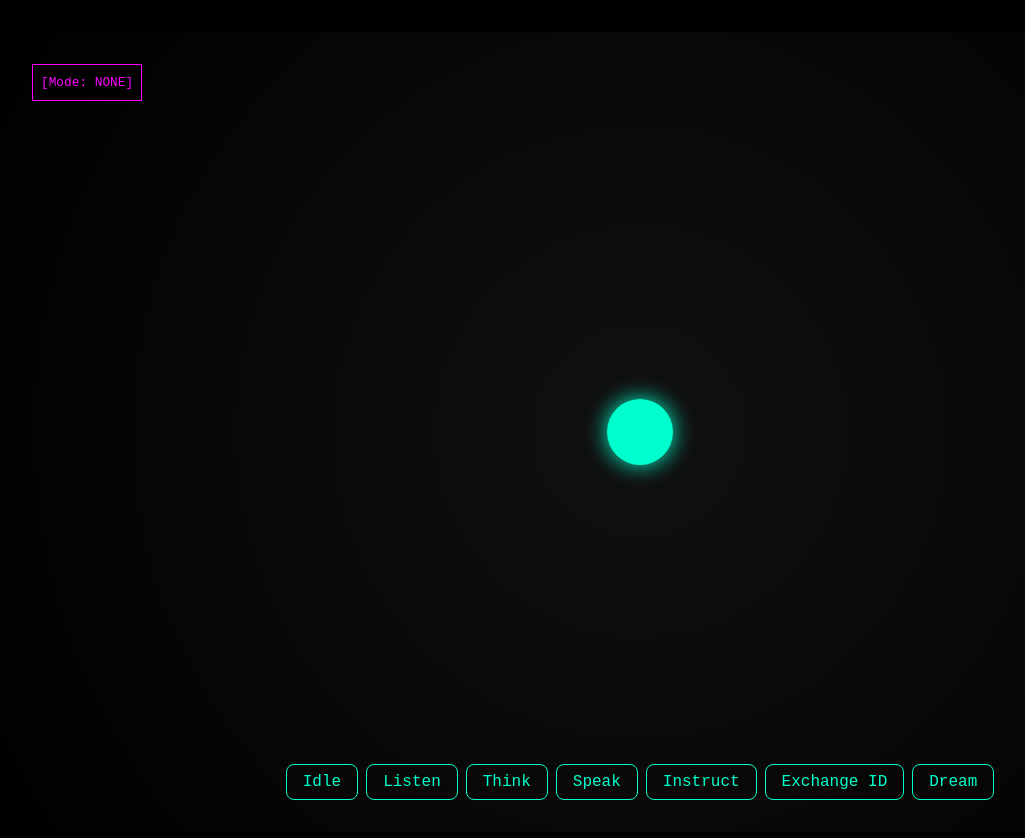
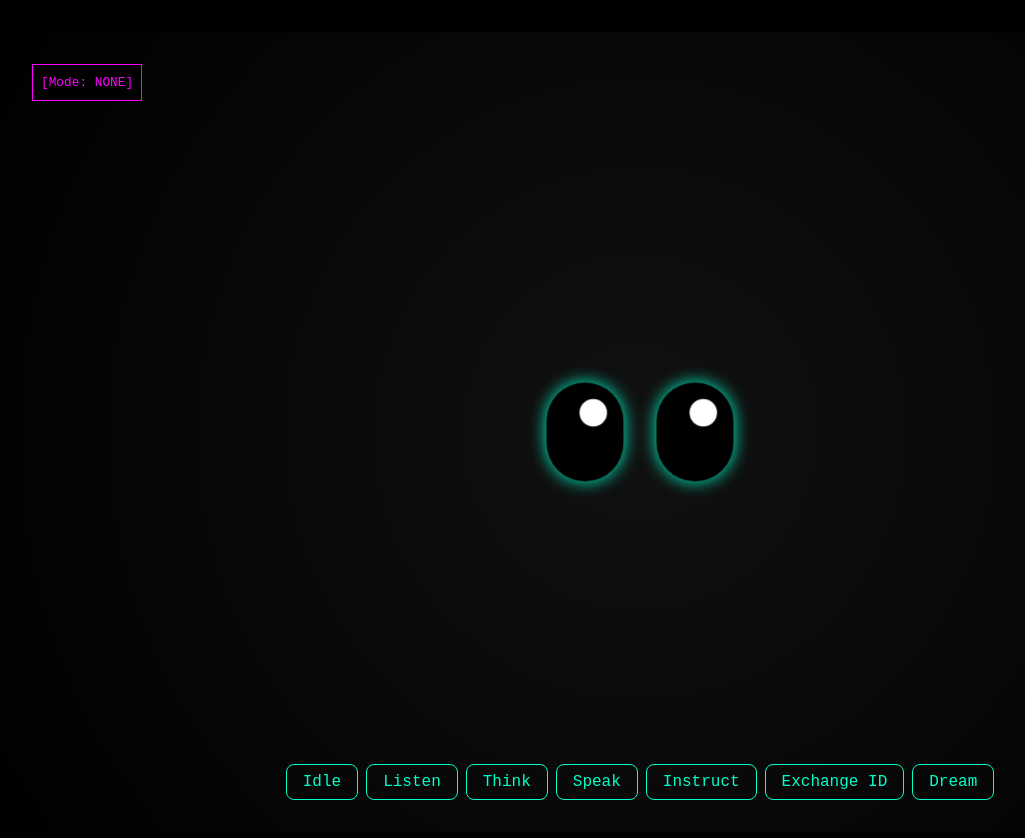
Before and after one commit to ANFAIA/ANFAIA_Hack, a Svelte app in the folder frontend/: page / in a window 1280 px wide. Shown: the top 838 px of the page, without its empty margins (32-1057 px from the left). Built offline with nearby package versions, Linux system fonts and the light colour scheme; no server answers.

Commit message:
style: replace core eye with two black cute eyes reflecting the media stream

```diff
--- a/frontend/src/App.svelte
+++ b/frontend/src/App.svelte
@@ -19,21 +19,24 @@
 
   // Camera & Streaming Logic
   let videoElement: HTMLVideoElement;
+  let leftEyeVideo: HTMLVideoElement;
+  let rightEyeVideo: HTMLVideoElement;
   let streamMode = "NONE"; // PICTURES, VIDEO_AUDIO, AUDIO_QR
+  let activeStream: MediaStream | null = null;
 
   onMount(async () => {
     try {
-      const stream = await navigator.mediaDevices.getUserMedia({ video: { facingMode: 'environment' }, audio: true });
-      if (videoElement) {
-        videoElement.srcObject = stream;
-        videoElement.play();
-      }
+      activeStream = await navigator.mediaDevices.getUserMedia({ video: { facingMode: 'environment' }, audio: true });
       // Start continuous scanning loop
       scanEnvironment();
     } catch (err) {
       console.error("Camera access denied or unavailable", err);
     }
   });
+
+  $: if (videoElement && activeStream) { videoElement.srcObject = activeStream; videoElement.play(); }
+  $: if (leftEyeVideo && activeStream) { leftEyeVideo.srcObject = activeStream; leftEyeVideo.play(); }
+  $: if (rightEyeVideo && activeStream) { rightEyeVideo.srcObject = activeStream; rightEyeVideo.play(); }
 
   function scanEnvironment() {
     setInterval(() => {
@@ -81,7 +84,18 @@
               <img src={qrCodeUrl} alt="Identity QR Code" class="qr-code" />
             </div>
           {:else}
-            <div class="core-eye" />
+            <div class="cute-eyes">
+              <div class="eye left-eye">
+                <div class="eye-reflection">
+                   <video bind:this={leftEyeVideo} class="reflection-cam" autoplay playsinline muted></video>
+                </div>
+              </div>
+              <div class="eye right-eye">
+                <div class="eye-reflection">
+                   <video bind:this={rightEyeVideo} class="reflection-cam" autoplay playsinline muted></video>
+                </div>
+              </div>
+            </div>
           {/if}
         </div>
 
@@ -180,30 +194,57 @@
   }
 
   .bot-face {
-    width: 150px;
+    width: 300px;
     height: 150px;
-    border-radius: 50%;
     display: flex;
     justify-content: center;
     align-items: center;
     transition: all 0.3s ease;
   }
 
-  .core-eye {
-    width: 60px;
-    height: 60px;
-    border-radius: 50%;
-    background: #00ffcc;
-    box-shadow: 0 0 20px #00ffcc;
+  .cute-eyes {
+    display: flex;
+    gap: 40px;
+    justify-content: center;
+    align-items: center;
+    width: 100%;
+  }
+
+  .eye {
+    width: 70px;
+    height: 90px;
+    background-color: #000;
+    border-radius: 50px;
+    position: relative;
+    overflow: hidden;
+    box-shadow: 0 0 15px #00ffcc;
     transition: all 0.3s ease;
   }
 
+  .eye-reflection {
+    position: absolute;
+    top: 15px;
+    right: 15px;
+    width: 25px;
+    height: 25px;
+    border-radius: 50%;
+    overflow: hidden;
+    background: #fff;
+  }
+
+  .reflection-cam {
+    width: 100%;
+    height: 100%;
+    object-fit: cover;
+    opacity: 0.9;
+  }
+
   /* State Animations */
-  .state-STATE_IDLE .core-eye { animation: pulse 2s infinite ease-in-out; }
-  .state-STATE_LISTENING .core-eye { box-shadow: 0 0 50px #00ffcc, 0 0 100px #00ffcc; transform: scale(1.2); }
-  .state-STATE_THINKING .core-eye { animation: rotate 0.5s infinite linear; border-top: 5px solid #fff; }
-  .state-STATE_SPEAKING .core-eye { animation: speak 0.2s infinite alternate; }
-  .state-STATE_INSTRUCTING .core-eye { background: #ffcc00; box-shadow: 0 0 20px #ffcc00; }
+  .state-STATE_IDLE .eye { animation: pulse 2s infinite ease-in-out; }
+  .state-STATE_LISTENING .eye { box-shadow: 0 0 30px #00ffcc, 0 0 60px #00ffcc; transform: scale(1.2); }
+  .state-STATE_THINKING .cute-eyes { animation: lookAround 2s infinite ease-in-out; }
+  .state-STATE_SPEAKING .eye { animation: speak 0.2s infinite alternate; }
+  .state-STATE_INSTRUCTING .eye { box-shadow: 0 0 20px #ffcc00; }
   .state-STATE_EXCHANGING_IDENTITY { animation: mouthOpen 0.5s forwards; }
 
   .bot-mouth-open {
@@ -228,8 +269,10 @@
     50% { transform: scale(1.1); opacity: 1; }
     100% { transform: scale(1); opacity: 0.8; }
   }
-  @keyframes rotate {
-    100% { transform: rotate(360deg); }
+  @keyframes lookAround {
+    0%, 100% { transform: translateX(0); }
+    25% { transform: translateX(-20px); }
+    75% { transform: translateX(20px); }
   }
   @keyframes speak {
     0% { transform: scaleY(0.8); }
```
Also changed, not shown: 1 other file (tests, documents, lock files or other folders).
